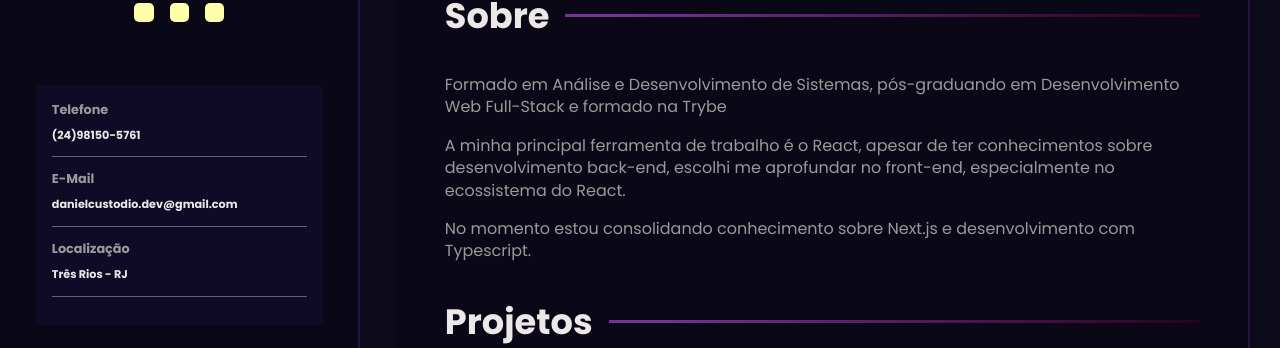
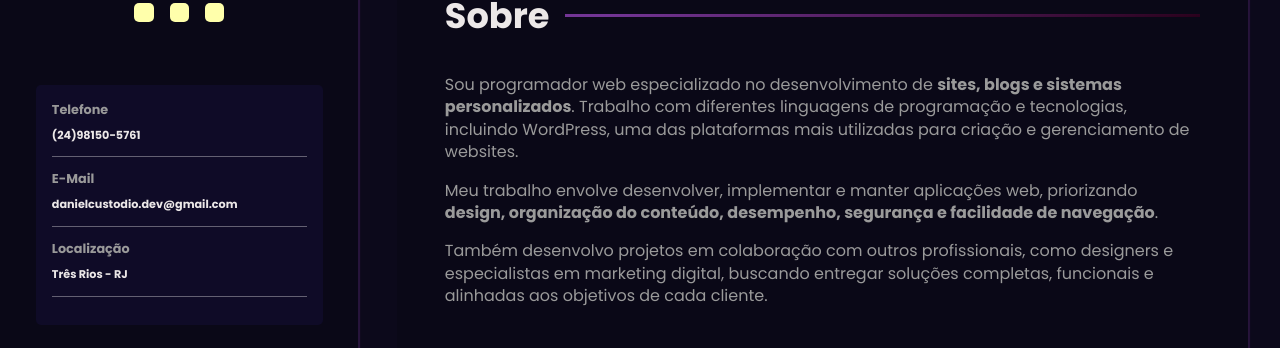
Before and after one commit to DanielSCustodio/portfolio, a React (Vite) app in the folder portfolio/: page / in a window 1280 px wide. Shown: the part 339-687 px from the top of the page. Built offline with nearby package versions, Linux system fonts and the light colour scheme.

Commit message:
feat: Update About Me section

```diff
--- a/portfolio/src/components/AboutContainer.jsx
+++ b/portfolio/src/components/AboutContainer.jsx
@@ -5,17 +5,25 @@ const AboutContainer = () => {
     <section id="about-container">
       <h2>Sobre</h2>
       <p>
-        Formado em Análise e Desenvolvimento de Sistemas, pós-graduando em
-        Desenvolvimento Web Full-Stack e formado na Trybe
+        Sou programador web especializado no desenvolvimento de{' '}
+        <b>sites, blogs e sistemas personalizados</b>. Trabalho com diferentes
+        linguagens de programação e tecnologias, incluindo WordPress, uma das
+        plataformas mais utilizadas para criação e gerenciamento de websites.
       </p>
       <p>
-        A minha principal ferramenta de trabalho é o React, apesar de ter
-        conhecimentos sobre desenvolvimento back-end, escolhi me aprofundar no
-        front-end, especialmente no ecossistema do React.
+        Meu trabalho envolve desenvolver, implementar e manter aplicações web,
+        priorizando{' '}
+        <b>
+          design, organização do conteúdo, desempenho, segurança e facilidade de
+          navegação
+        </b>
+        .
       </p>
       <p>
-        No momento estou consolidando conhecimento sobre Next.js e
-        desenvolvimento com Typescript.
+        Também desenvolvo projetos em colaboração com outros profissionais, como
+        designers e especialistas em marketing digital, buscando entregar
+        soluções completas, funcionais e alinhadas aos objetivos de cada
+        cliente.
       </p>
     </section>
   );
--- a/portfolio/src/components/MainContent.jsx
+++ b/portfolio/src/components/MainContent.jsx
@@ -11,7 +11,6 @@ const MainContent = () => {
       <AboutContainer />
       <ProjectsContainer />
       <TechnologiesContainer />
-      <ProjectsContainer />
     </main>
   );
 };
```
